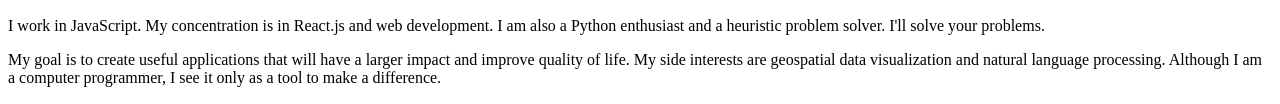
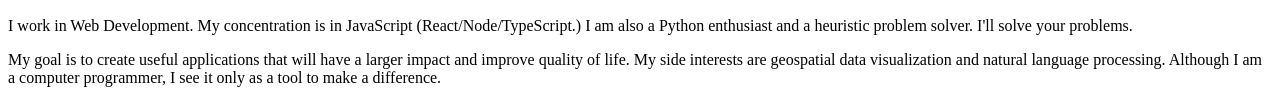
Before and after one commit to mlshohet/portfolio-site, a website: page src/index.html in a window 1280 px wide. Shown: the part 477-581 px from the top of the page. Drawn offline with nearby package versions, Linux system fonts and the light colour scheme.

Commit message:
updated description

```diff
--- a/src/index.html
+++ b/src/index.html
@@ -64,7 +64,7 @@
           <div class="col-md-6 col-sm-12">
             <div class="about-wrapper__info">
               <p class="about-wrapper__info-text">
-                I work in JavaScript. My concentration is in React.js and web development. I am also a Python enthusiast and a heuristic problem solver. I'll solve your problems.
+                I work in Web Development. My concentration is in JavaScript (React/Node/TypeScript.) I am also a Python enthusiast and a heuristic problem solver. I'll solve your problems.
               </p>
               <p class="about-wrapper__info-text">
                 My goal is to create useful applications that will have a larger impact and improve quality of life. My side interests are geospatial data visualization and natural language processing. Although I am a computer programmer, I see it only as a tool to make a difference.
```
